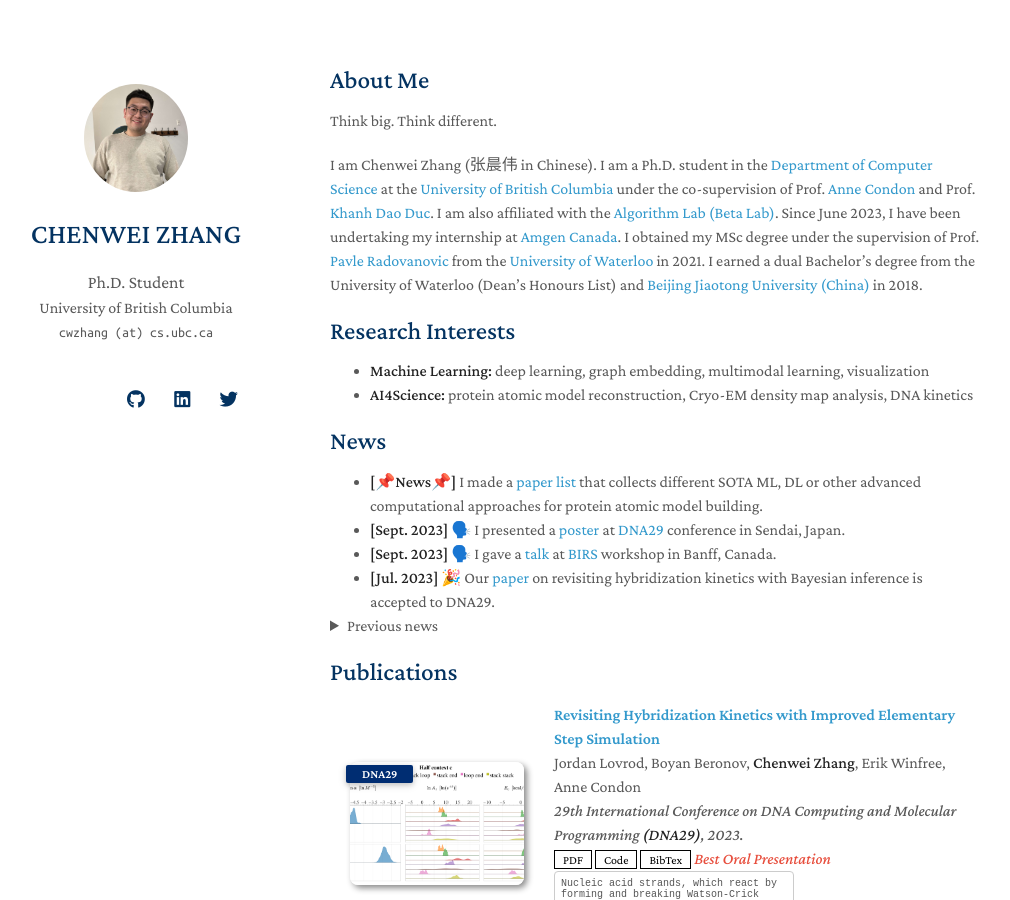
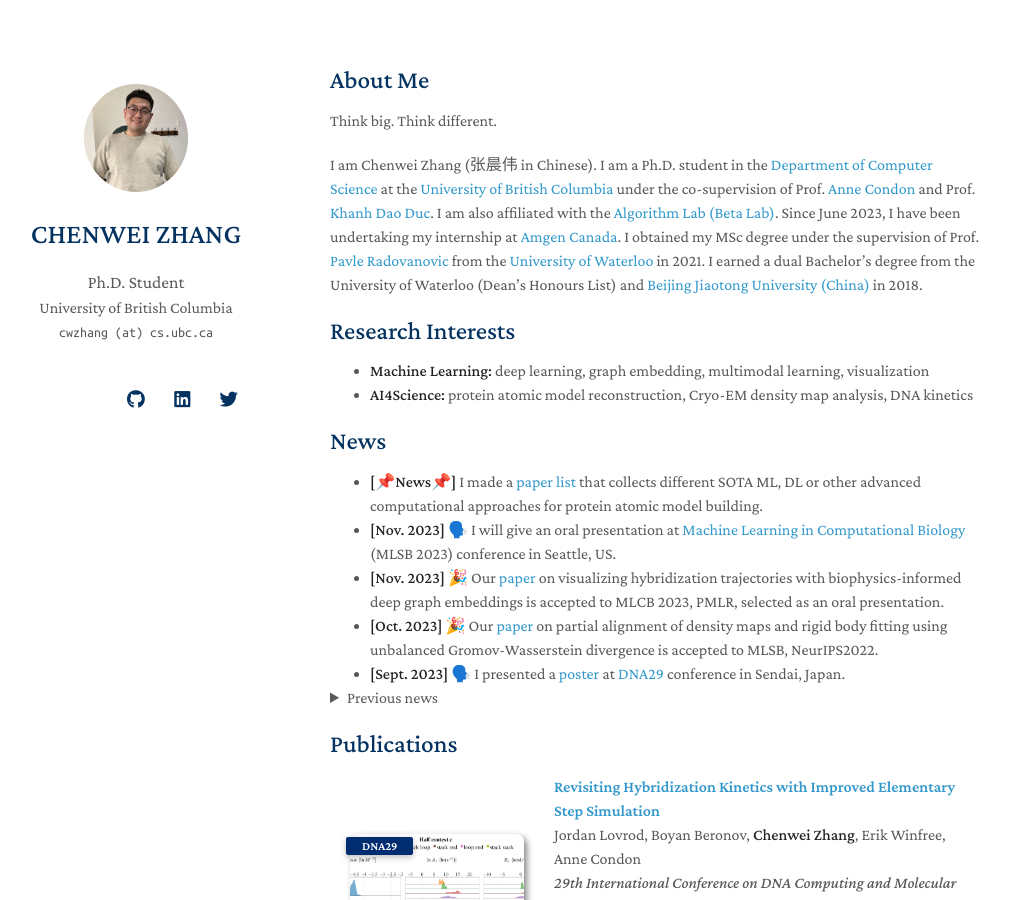
Before and after one commit to chenwei-zhang/chenwei-zhang.github.io, a Jekyll site: the page built from index.md, in a window 1280 px wide and 900 px high. Shown: the whole window, without its empty margins (140-1150 px from the left). Built offline with Jekyll 4.4.1, drawn with Linux system fonts in a browser that asks for light colours; nearby versions of some CDN libraries; a style sheet for code colours, icons or effects is not loaded; our own code applies the rules of GitHub Pages for plain Markdown files.

Commit message:
update news

```diff
--- a/index.md
+++ b/index.md
@@ -17,13 +17,16 @@ I am Chenwei Zhang (张晨伟 in Chinese). I am a Ph.D. student in the [Departme
 ## News
 
 - **[📌News📌]** I made a [paper list](https://github.com/chenwei-zhang/Papers-atomic-model-building-in-CryoEM-maps) that collects different SOTA ML, DL or other advanced computational approaches for protein atomic model building.
+- **[Nov. 2023]** 🗣️ I will give an oral presentation at [Machine Learning in Computational Biology](https://sites.google.com/cs.washington.edu/mlcb2023/) (MLSB 2023) conference in Seattle, US.
+- **[Nov. 2023]** 🎉 Our [paper](https://arxiv.org/abs/2311.03411) on visualizing hybridization trajectories with biophysics-informed deep graph embeddings is accepted to MLCB 2023, PMLR, selected as an oral presentation.
+- **[Oct. 2023]** 🎉 Our [paper](https://arxiv.org/abs/2311.00850) on partial alignment of density maps and rigid body fitting using unbalanced Gromov-Wasserstein divergence is accepted to MLSB, NeurIPS2022.
 - **[Sept. 2023]** 🗣️ I presented a [poster](./assets/files/vida_DNA29_poster.pdf) at [DNA29](https://dna29.org/index.html) conference in Sendai, Japan.
-- **[Sept. 2023]** 🗣️ I gave a [talk](https://www.birs.ca/events/2023/5-day-workshops/23w5142/videos/watch/202309071601-Zhang.html) at [BIRS](https://www.birs.ca/events/2023/5-day-workshops/23w5142) workshop in Banff, Canada.
-- **[Jul. 2023]** 🎉 Our [paper](https://drops.dagstuhl.de/opus/volltexte/2023/18788/) on revisiting hybridization kinetics with Bayesian inference is accepted to DNA29.
 <div style="margin-top: -20px;">
 <details style="margin-bottom: 20px;">
   <summary>Previous news</summary>
   <ul>
+    <li><strong>[Sept. 2023]</strong> 🎉 I gave a <a href="https://www.birs.ca/events/2023/5-day-workshops/23w5142/videos/watch/202309071601-Zhang.html">talk</a> at <a href="https://www.birs.ca/events/2023/5-day-workshops/23w5142">BIRS</a> workshop in Banff, Canada.</li>
+    <li><strong>[Jul. 2023]</strong> 🎉 Our <a href="https://drops.dagstuhl.de/opus/volltexte/2023/18788/">paper</a> on revisiting hybridization kinetics with Bayesian inference is accepted to DNA29.</li>
     <li><strong>[Jul. 2023]</strong> 🎉 Our <a href="./assets/files/vida_DNA29_poster.pdf">abstract poster</a> on visualizing DNA kinetics using deep graph embeddings is accepted to DNA29.</li>
     <li><strong>[Jun. 2023]</strong> 👨‍💻 I am starting my internship at <a href="https://www.amgen.ca/">Amgen</a> focused on employing deep learning in drug discovery.</li>
     <li><strong>[Jan. 2023]</strong> 🎉 Our <a href="https://pubs.acs.org/doi/abs/10.1021/acs.jpcc.2c06569">paper</a> on revisiting plasmonic properties of complex semiconductor nanocrystals using Magnetic Circular Dichroism Spectroscopy is accepted to The Journal of Physical Chemistry C.</li>
```
